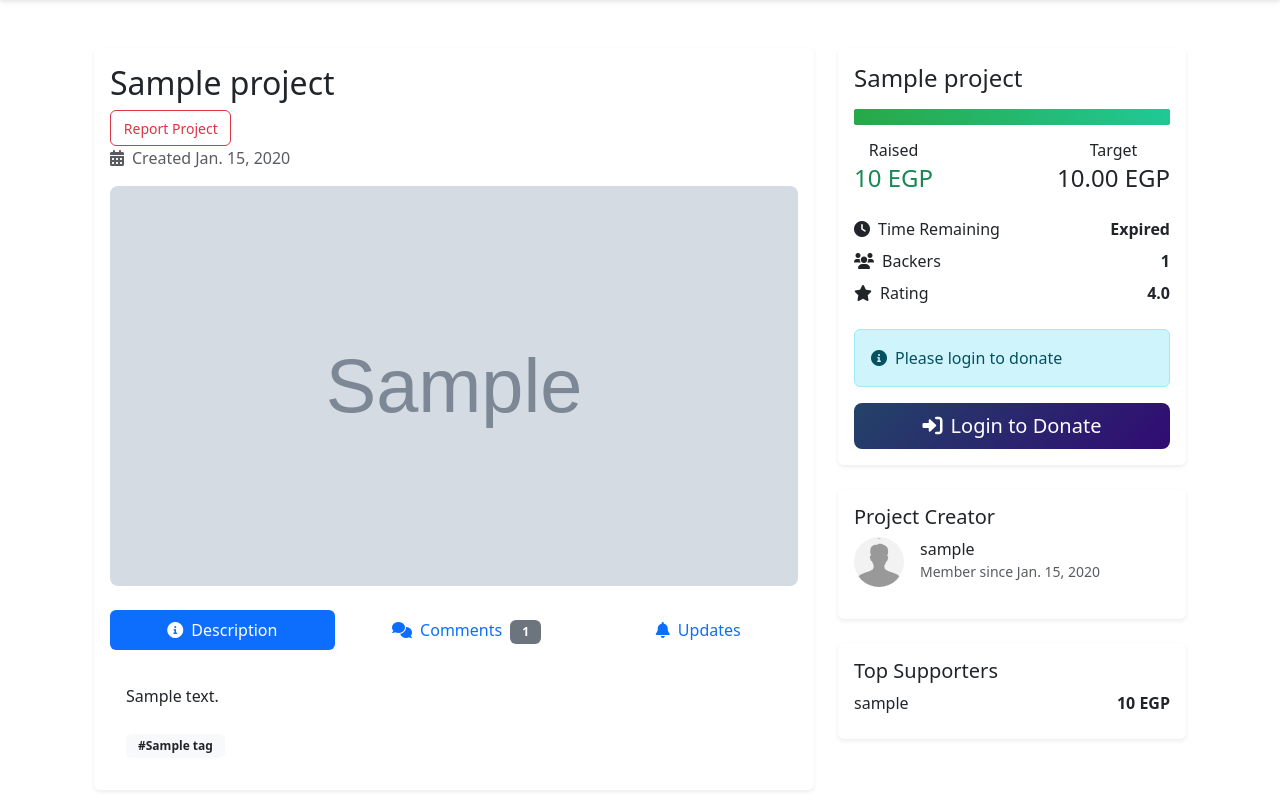
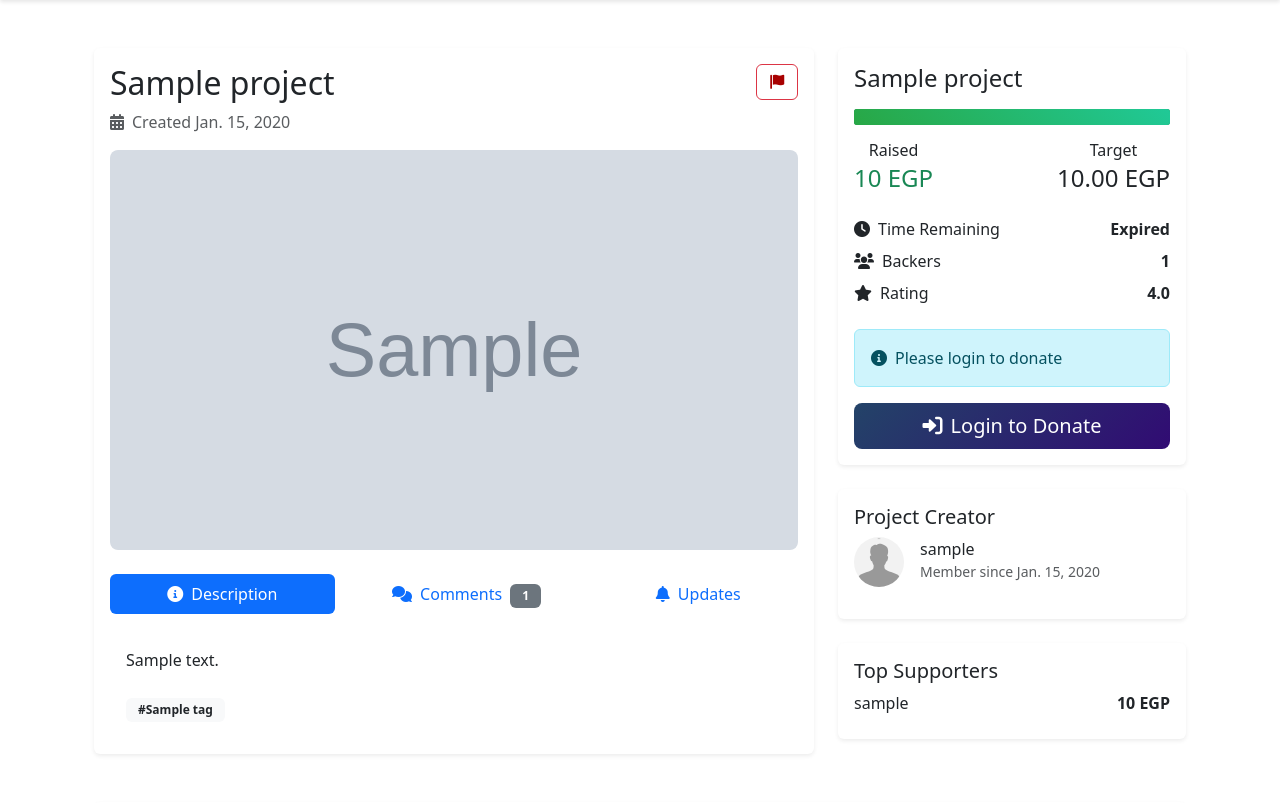
Before and after one commit to AymanCE-SE/Django-CrowdFunding, a Django app: page /projects/1/ in a window 1280 px wide. Shown: the part 56-859 px from the top of the page. Run offline with Django 5.2, Linux system fonts and the light colour scheme; tables that the repository leaves empty hold one stand-in row (values such as "Sample post"); grey boxes marked "Sample" are stand-in pictures; some libraries are stand-ins or nearby versions.

Commit message:
imporve report design

```diff
--- a/projects/templates/projects/project_detail.html
+++ b/projects/templates/projects/project_detail.html
@@ -10,14 +10,7 @@
           <div class="d-flex justify-content-between align-items-start mb-3">
             <div>
               <h1 class="h2 mb-2">{{ project.title }}</h1>
-              <button
-                class="btn btn-sm btn-outline-danger report-btn"
-                data-bs-toggle="modal"
-                data-bs-target="#reportModal"
-                data-type="project"
-                data-id="{{ project.id }}">
-                Report Project
-              </button>
+
 
               <p class="text-muted mb-0">
                 <i class="fas fa-calendar-alt me-2"></i>Created {{ project.created_at|date }}
@@ -50,6 +43,17 @@
                 {% endif %}
               </ul>
             </div>
+            {% else %}
+            <button
+            type="button"
+            class="btn btn-sm btn-outline-danger report-btn"
+            data-bs-toggle="modal"
+            data-bs-target="#reportModal"
+            data-type="project"
+            data-id="{{ project.id }}">
+            <i class="fa-solid fa-flag" style="color: #a80000;"></i>
+            <span class="visually-hidden">Report Project</span>
+            </button>
             {% endif %}
           </div>
 
@@ -186,9 +190,9 @@
 
                       {% if user.is_authenticated %}
                       <button
-                        class="btn btn-link btn-sm reply-btn"
+                        class="btn btn-outline-primary btn-sm reply-btn"
                         data-comment-id="{{ comment.id }}">
-                        Reply
+                        <i class="fas fa-reply me-1"></i>Reply
                       </button>
                       <button
                         class="btn btn-sm btn-outline-danger report-btn"
@@ -196,7 +200,8 @@
                         data-bs-target="#reportModal"
                         data-type="comment"
                         data-id="{{ comment.id }}">
-                        Report
+                        <i class="fa-solid fa-flag" style="color: #a80000;"></i>
+                        <span class="visually-hidden">Report comment</span>
                       </button>
                       <div
                         class="reply-form-container"
@@ -240,7 +245,7 @@
                               <small class="fw-bold"
                                 >{{ reply.user.username }}</small
                               >
-                              <span class="text-muted mx-1">↪</span>
+                              <span class="text-muted mx-1"><i class="fa-solid fa-reply text-primary"></i></span>
                               <small class="text-muted"
                                 >Reply to {{ comment.user.username }}</small
                               >
```
